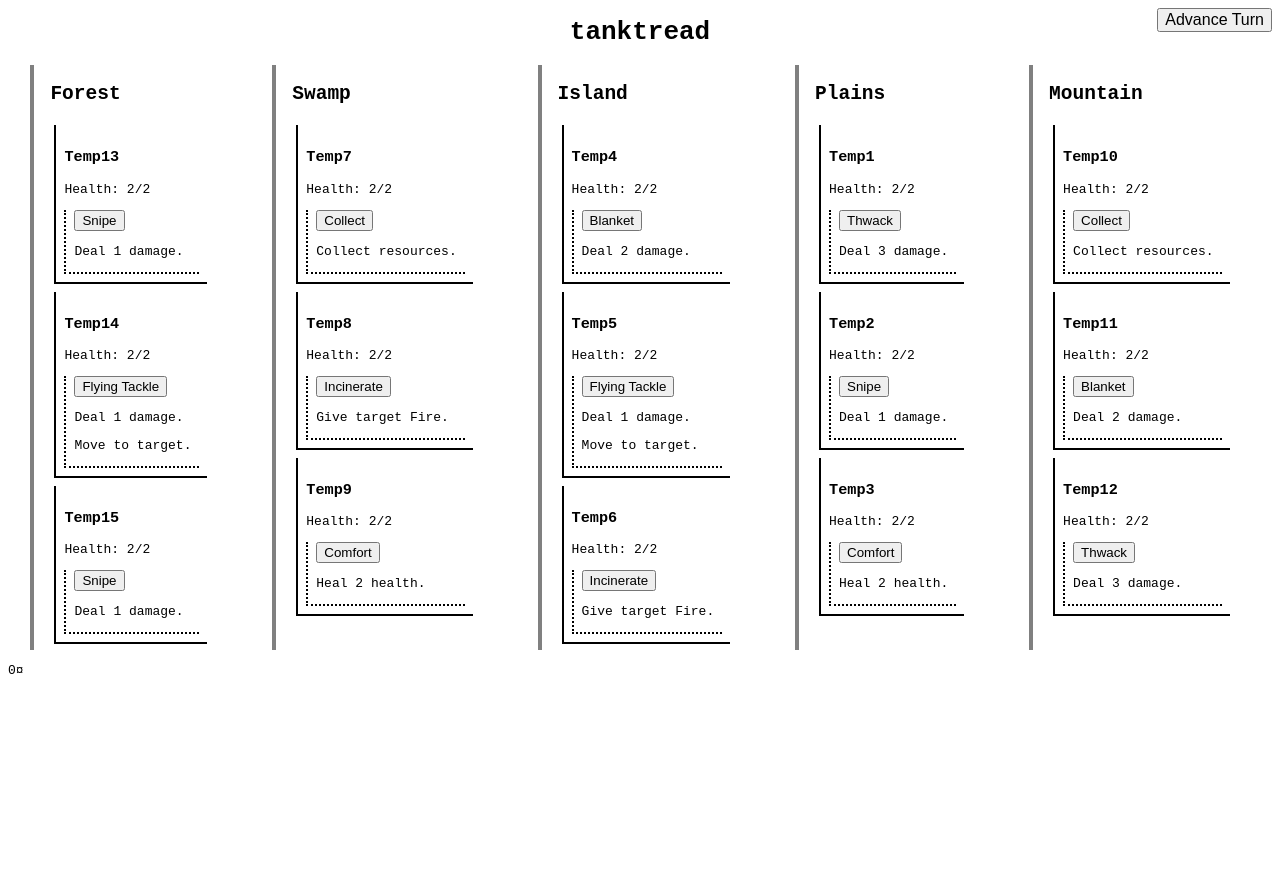
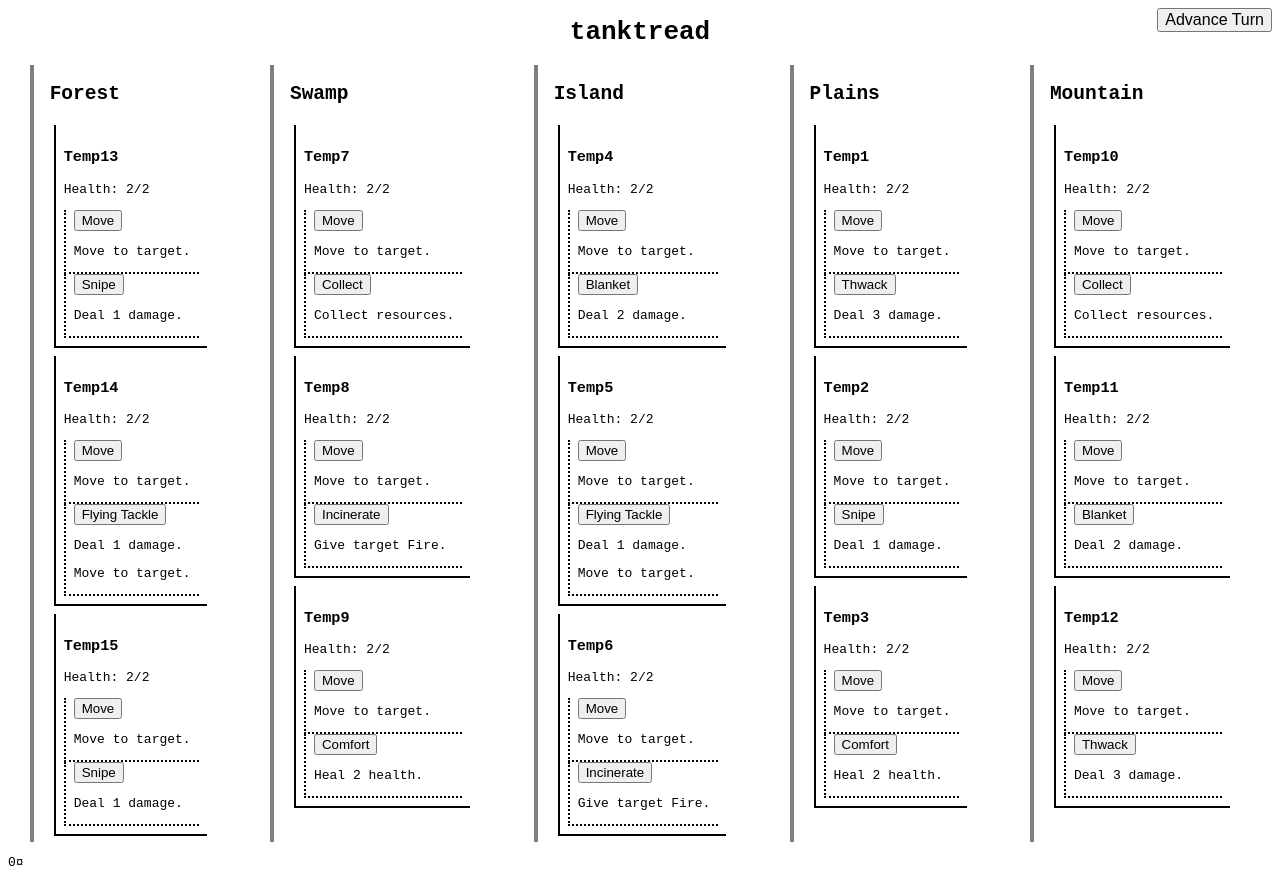
Before and after one commit to MayMoonsley/tanktread, an Angular app: page / in a window 1280 px wide. Before the commit the page ends 800 px from the top, so only its background shows below. Built offline with nearby package versions, Linux system fonts and the light colour scheme.

Commit message:
Add movement skill

```diff
--- a/src/app/Game.ts
+++ b/src/app/Game.ts
@@ -39,12 +39,13 @@ export namespace Game {
             new Skill('Incinerate', SkillTargetingMode.UnitMelee, [{type: 'statusTarget', status: Status.Fire}]),
             new Skill('Collect', SkillTargetingMode.Self, [{type: 'collect'}])
         ]);
+        const move = new Skill('Move', SkillTargetingMode.RegionAdjacent, [{ type: 'moveTo' }]);
         const battlefield = new Battlefield([]);
         let tempNum = 1;
         for (const name of regionNames) {
             const region = new BattlefieldRegion(name);
             for (let i = 0; i < 3; i++) {
-                region.addUnit(new Unit(`Temp${tempNum}`, 2, [skills.next().value], [{resource: Resource.Aluminite, min: 2, max: 5}]));
+                region.addUnit(new Unit(`Temp${tempNum}`, 2, [move, skills.next().value], [{resource: Resource.Aluminite, min: 2, max: 5}]));
                 tempNum++;
             }
             battlefield.regions.push(region);
--- a/src/app/classes/Battlefield.ts
+++ b/src/app/classes/Battlefield.ts
@@ -40,6 +40,9 @@ export class Battlefield {
             return this.getAllUnits();
         case SkillTargetingMode.RegionMelee:
             return [user.containingRegion!];
+        case SkillTargetingMode.RegionAdjacent:
+            const index = this.regions.indexOf(user.containingRegion!);
+            return this.regions.filter((_, i) => Math.abs(i - index) === 1);
         case SkillTargetingMode.RegionArtillery:
             return this.regions.filter(region => region !== user.containingRegion);
         case SkillTargetingMode.RegionRanged:
--- a/src/app/classes/Skill.ts
+++ b/src/app/classes/Skill.ts
@@ -7,6 +7,7 @@ export enum SkillTargetingMode {
     UnitArtillery, // can target any unit not in the same region
     UnitRanged, // can target any unit on the battlefield
     RegionMelee, // can target region user is in
+    RegionAdjacent, // can target regions next to the user
     RegionArtillery, // can target regions user isn't in
     RegionRanged, // can target any region
 }
```
